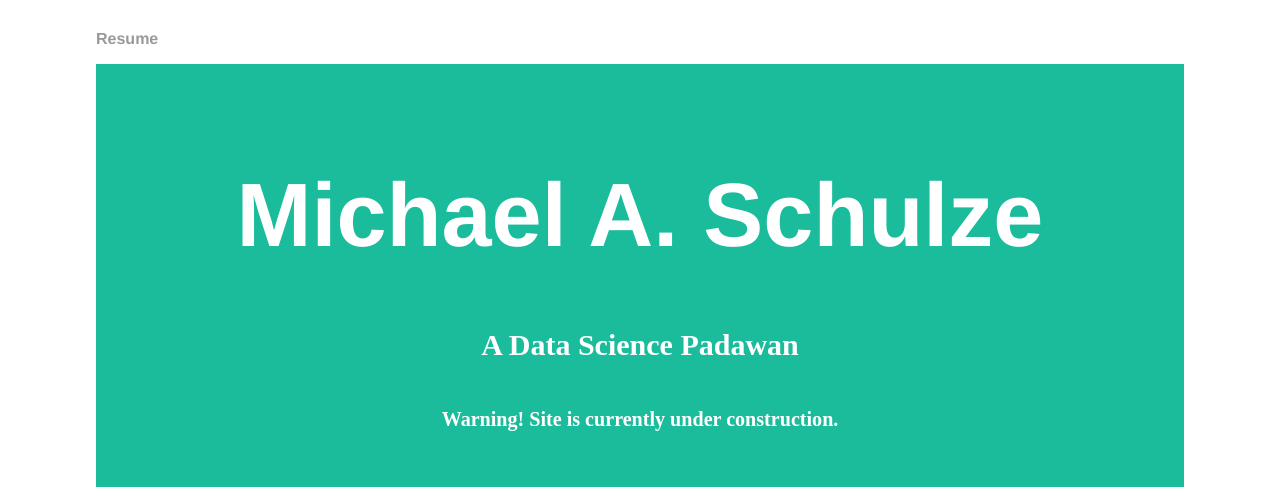
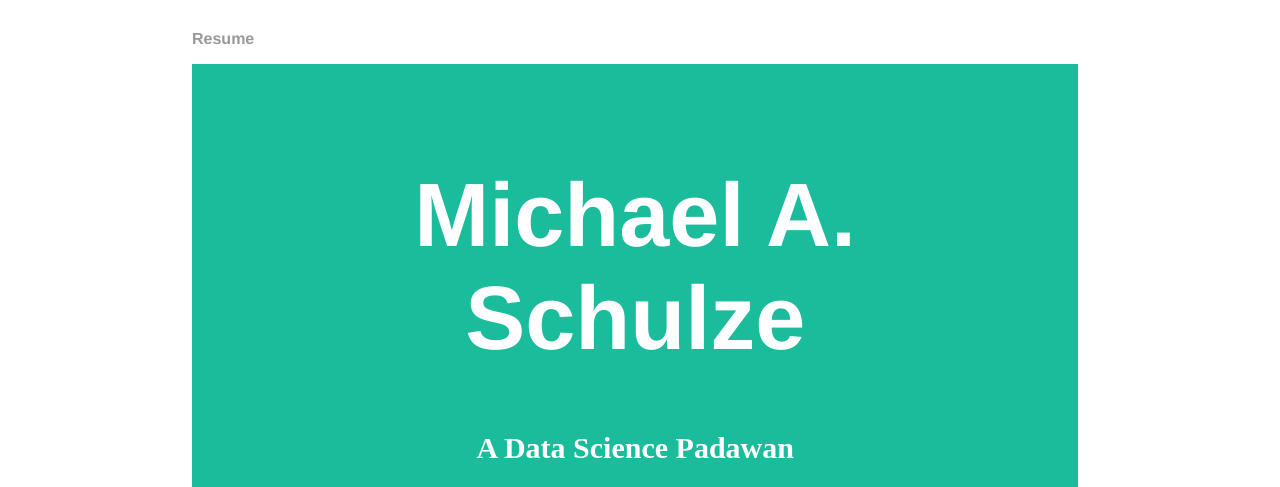
Before and after one commit to amadorschulze92/amadorschulze92.github.io, a Jekyll site: the page built from index.html, in a window 1280 px wide. Shown: the top 487 px of the page. Built offline with Jekyll 4.4.1, drawn with Linux system fonts in a browser that asks for light colours; grey boxes are pictures that could not be loaded.

Commit message:
try to get diff widths for header and body

```diff
--- a/assets/css/main.css
+++ b/assets/css/main.css
@@ -4,7 +4,7 @@
 
 body {
     margin: 30px auto;
-    width: 85%;
+    width: 70%;
 }
 
 nav ul, footer ul {
@@ -53,16 +53,13 @@
     list-style: none;
 }
 
-header{
-  padding: 40px 40px 10px;
-}
-
 .header {
   padding: 40px 40px 10px;
   text-align: center;
   background: #1abc9c;
   color: white;
   font-size: 30px;
+  width: 90%;
 }
 
 /* Float four columns side by side */
```
